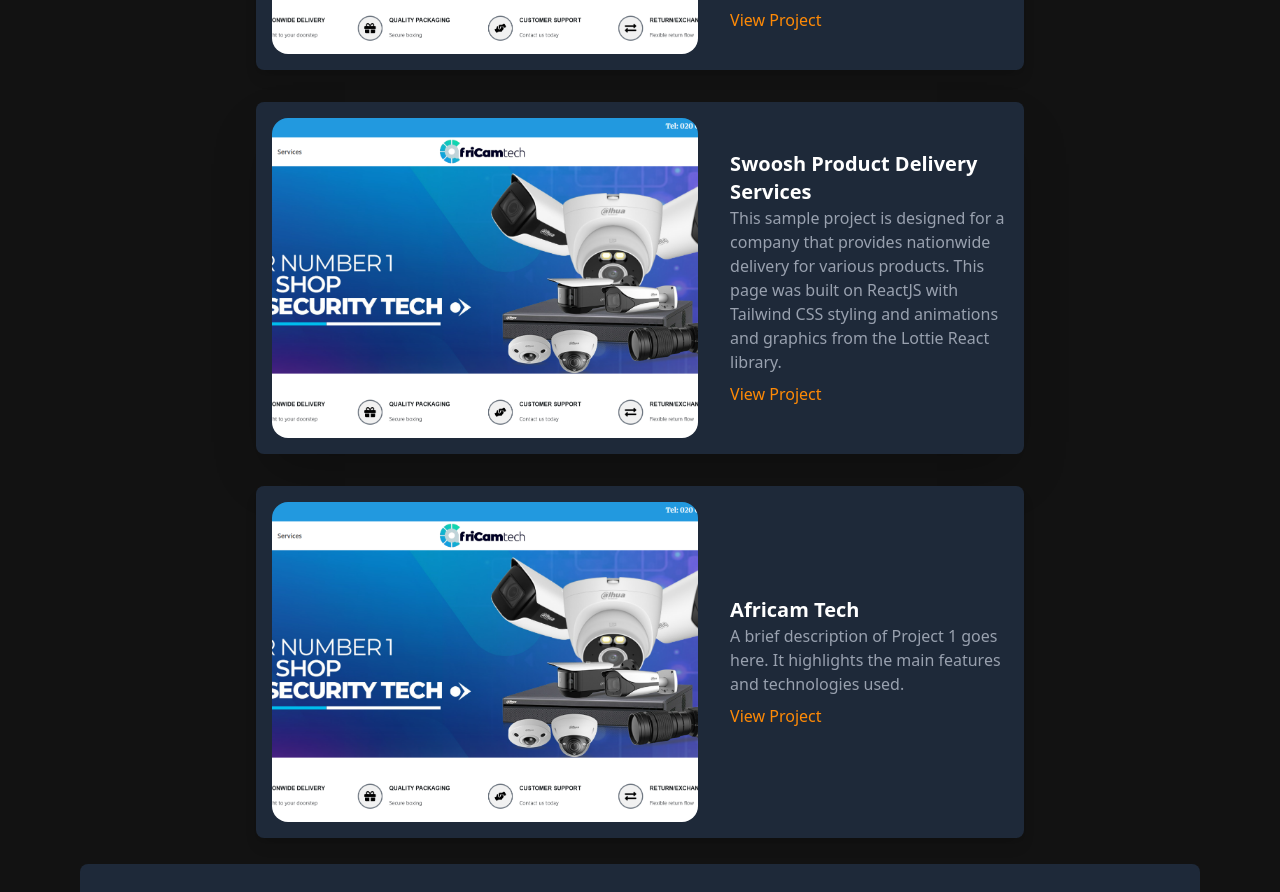
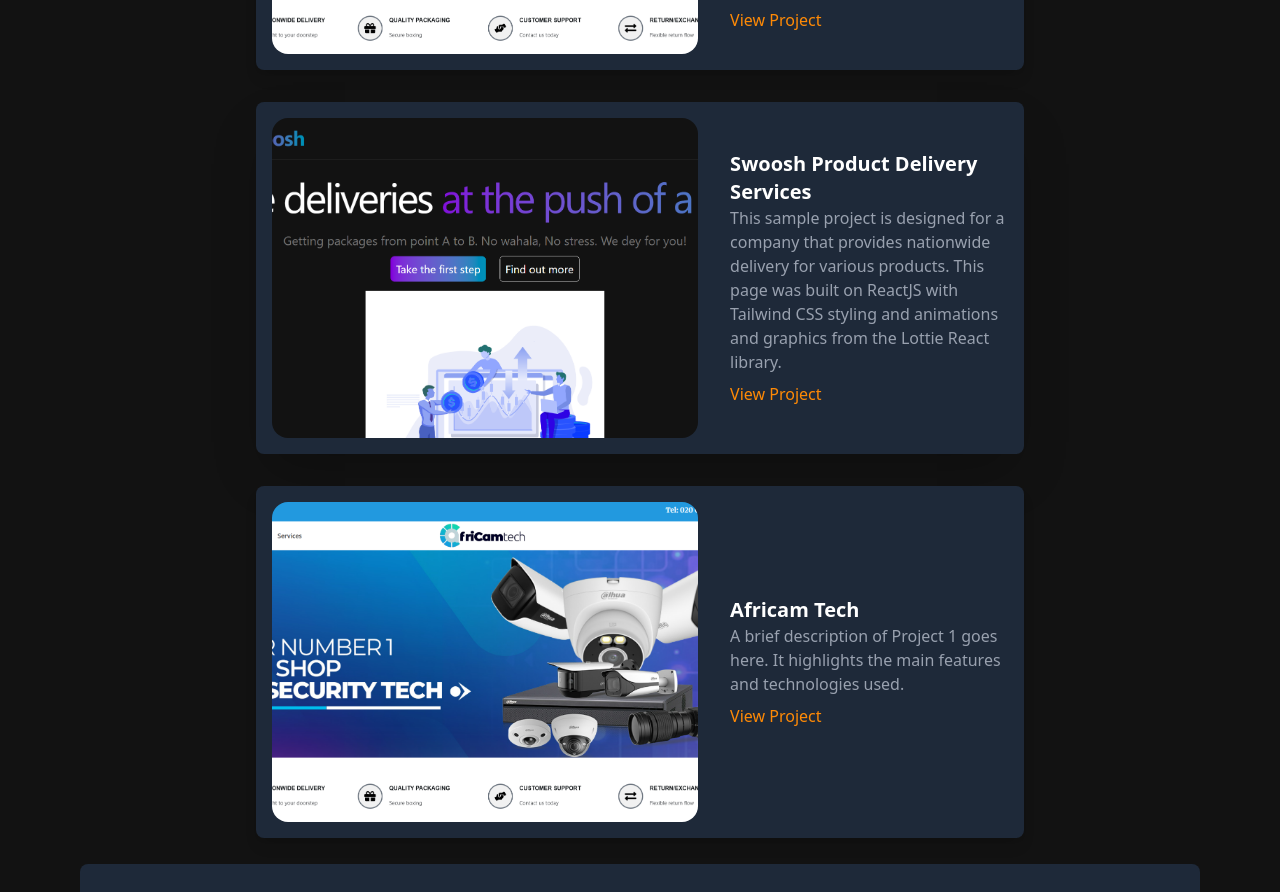
Before and after one commit to urieltetteh97/folio, a React (Vite) app in the folder portfolio-app/: page / in a window 1280 px wide. Shown: the part 1237-2129 px from the top of the page. Built offline with nearby package versions, Linux system fonts and the light colour scheme; a web font is replaced by a local one.

Commit message:
swoosh thumbnail image added

```diff
--- a/portfolio-app/src/components/Projects.jsx
+++ b/portfolio-app/src/components/Projects.jsx
@@ -1,6 +1,7 @@
 import React from 'react'
 import { motion } from 'motion/react'
 import project1Thumb from '../assets/AfricamTechThumnb.png'
+import swooshThumb from '../assets/swoosh.png'
 
 const Projects = () => {
   return (
@@ -25,7 +26,7 @@
         <div className="flex flex-col md:flex-row bg-gray-800 rounded-lg shadow-2xl hover:scale-110 transition-all ease-in-out duration-200
         overflow-hidden w-full max-w-3xl">
           <div className="md:w-3/3 w-full flex justify-center items-center p-4">
-            <img src={project1Thumb} alt="Project1 Thumbnail" className='w-5000 h-80 object-cover rounded-2xl ' />
+            <img src={swooshThumb} alt="Project2 Thumbnail" className='w-5000 h-80 object-cover rounded-2xl ' />
           </div>
           <div className="md:w-2/3 w-full flex flex-col justify-center items-start p-4 text-left">
             <h2 className='text-xl font-bold text-white'>Swoosh Product Delivery Services</h2>
```
Also changed, not shown: portfolio-app/src/assets/swoosh.png (added).
